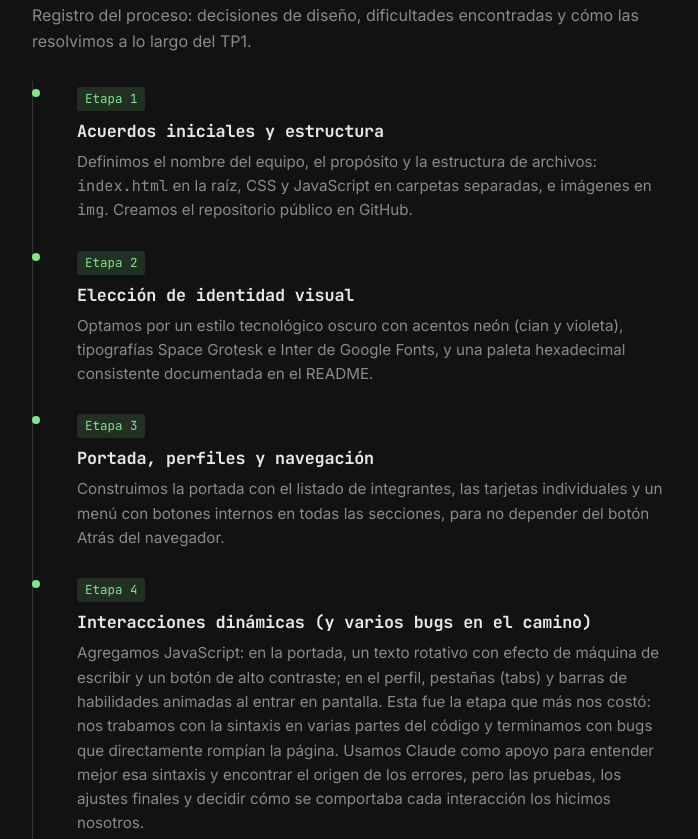
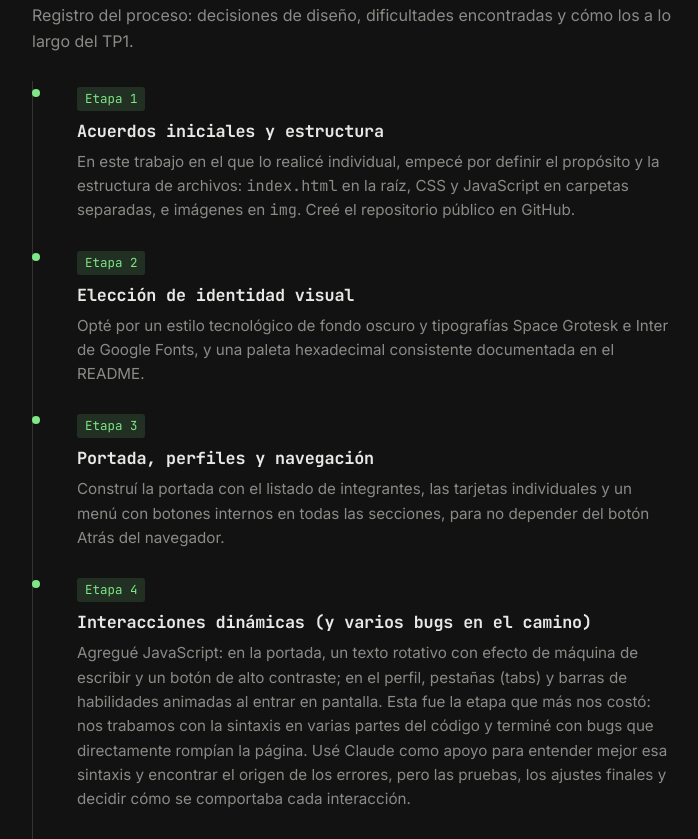
Before and after one commit to wemvaldez1122/PFO-1, a website: page bitacora.html in a window 1280 px wide. Shown: the part 198-1037 px from the top of the page, without its empty margins (68-766 px from the left). Drawn offline with Linux system fonts and the light colour scheme.

Commit message:
Update bitacora.html

```diff
--- a/bitacora.html
+++ b/bitacora.html
@@ -57,7 +57,7 @@
         <h1 class="seccion__titulo">Bitácora de desarrollo</h1>
         <p class="seccion__sub">
           Registro del proceso: decisiones de diseño, dificultades encontradas y
-          cómo las resolvimos a lo largo del TP1.
+          cómo los a lo largo del TP1.
         </p>
 
         <div class="timeline">
@@ -65,10 +65,10 @@
             <span class="hito__fecha">Etapa 1</span>
             <h3>Acuerdos iniciales y estructura</h3>
             <p>
-              Definimos el nombre del equipo, el propósito y la
+              En este trabajo en el que lo realicé individual, empecé por definir el propósito y la
               estructura de archivos: <code>index.html</code> en la raíz, CSS y
               JavaScript en carpetas separadas, e imágenes en <code>img</code>.
-              Creamos el repositorio público en GitHub.
+              Creé el repositorio público en GitHub.
             </p>
           </article>
 
@@ -76,8 +76,8 @@
             <span class="hito__fecha">Etapa 2</span>
             <h3>Elección de identidad visual</h3>
             <p>
-              Optamos por un estilo tecnológico oscuro con acentos neón (cian y
-              violeta), tipografías Space Grotesk e Inter de Google Fonts, y una
+              Opté por un estilo tecnológico de fondo oscuro y tipografías Space Grotesk e Inter
+              de Google Fonts, y una
               paleta hexadecimal consistente documentada en el README.
             </p>
           </article>
@@ -86,7 +86,7 @@
             <span class="hito__fecha">Etapa 3</span>
             <h3>Portada, perfiles y navegación</h3>
             <p>
-              Construimos la portada con el listado de integrantes, las tarjetas
+              Construí la portada con el listado de integrantes, las tarjetas
               individuales y un menú con botones internos en todas las secciones,
               para no depender del botón Atrás del navegador.
             </p>
@@ -96,15 +96,15 @@
             <span class="hito__fecha">Etapa 4</span>
             <h3>Interacciones dinámicas (y varios bugs en el camino)</h3>
             <p>
-              Agregamos JavaScript: en la portada, un texto rotativo con efecto
+              Agregué JavaScript: en la portada, un texto rotativo con efecto
               de máquina de escribir y un botón de alto contraste; en el perfil,
               pestañas (tabs) y barras de habilidades animadas al entrar en
               pantalla. Esta fue la etapa que más nos costó: nos trabamos con
-              la sintaxis en varias partes del código y terminamos con bugs
-              que directamente rompían la página. Usamos Claude como apoyo
+              la sintaxis en varias partes del código y terminé con bugs
+              que directamente rompían la página. Usé Claude como apoyo
               para entender mejor esa sintaxis y encontrar el origen de los
               errores, pero las pruebas, los ajustes finales y decidir cómo
-              se comportaba cada interacción los hicimos nosotros.
+              se comportaba cada interacción.
             </p>
           </article>
 
@@ -122,7 +122,7 @@
             <span class="hito__fecha">Etapa 6</span>
             <h3>Deploy y documentación</h3>
             <p>
-              Publicamos el sitio en Vercel y completamos el README con
+              Publiqué el sitio en Vercel y completé el README con
               tecnologías, guía de estilos, funciones de JavaScript y capturas de
               pantalla.
             </p>
```
